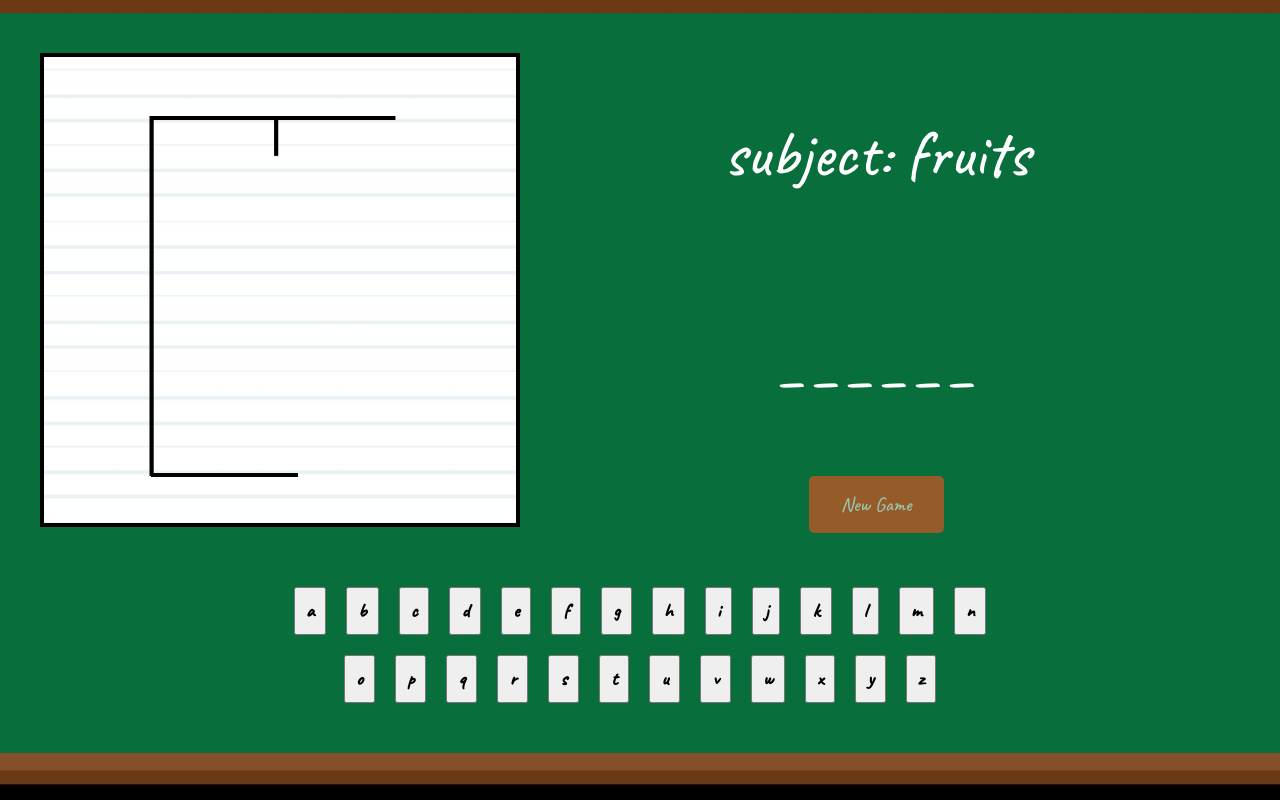
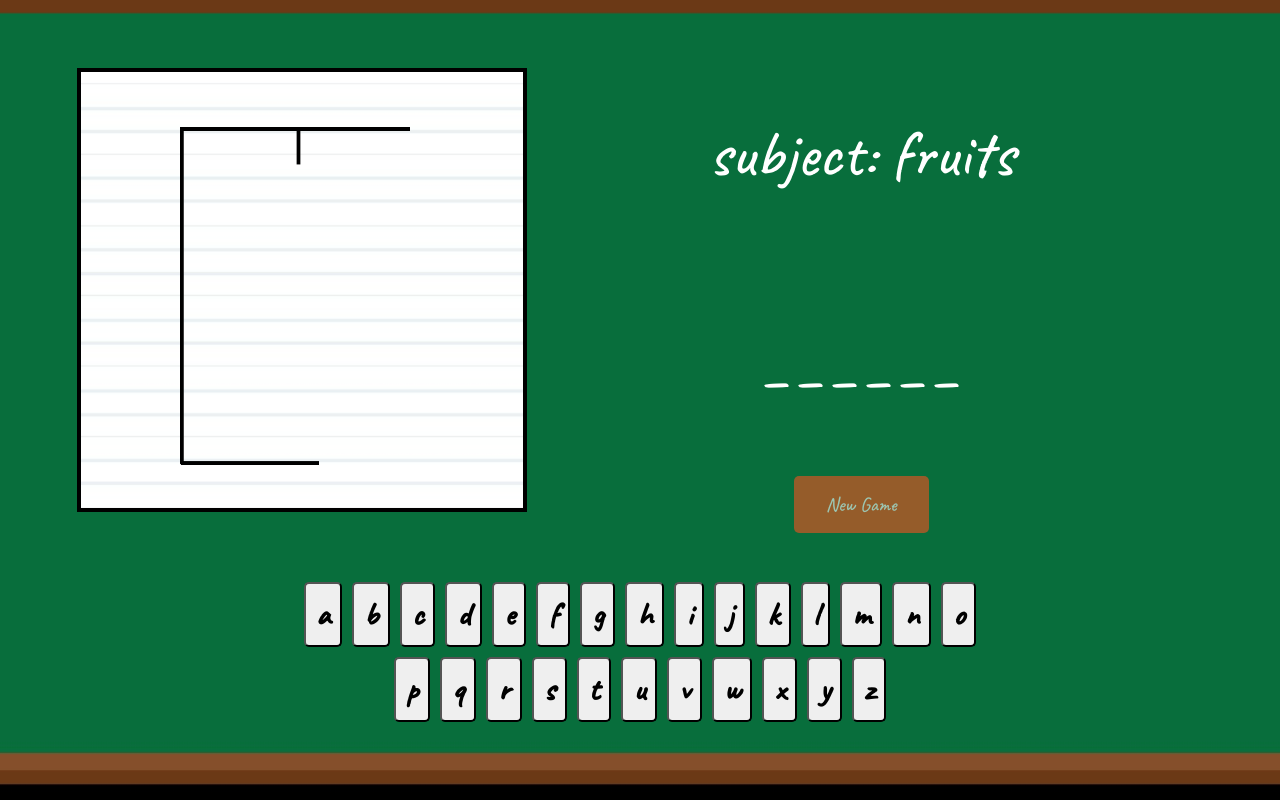
Before and after one commit to ShaharSalhov/hangman_game, a React (Create React App) app: page / in a window 1280 px wide. Built offline with nearby package versions, Linux system fonts and the light colour scheme; a web font is replaced by a local one.

Commit message:
increased letters font

```diff
--- a/src/App.css
+++ b/src/App.css
@@ -98,15 +98,6 @@ html {
   font-family: 'Caveat', cursive;
 }
 
-.lettersButtons {
-  font-family: 'Caveat', cursive;
-  font-size: larger;
-  font-weight: bolder;
-  padding: 10px;
-  margin: 10px;
-}
-
-
 
 @media screen and (max-width: 450px) {
   .lettersBoard {
@@ -129,7 +120,6 @@ html {
   }
 
 
-
 .rightLetter {
   color: green;
 }
@@ -141,3 +131,30 @@ html {
 .notChosenYet {
   color: black;
 }
+
+@media screen and (max-width: 450px) {
+  .lettersButtons {
+    font-family: 'Caveat', cursive;
+    font-size: 28px;
+    font-weight: bolder;
+    padding: 10px;
+    margin: 5px;
+    border-radius: 5px;
+  }
+}
+
+@media screen and (min-width: 451px) {
+  .lettersButtons {
+    font-family: 'Caveat', cursive;
+    font-size: 32px;
+    font-weight: bolder;
+    padding: 10px;
+    margin: 5px;
+    border-radius: 5px;
+  }
+}
+
+.lettersButtons:active {
+  transform: scale(1.5);
+  box-shadow: 1px 1px rgb(73, 72, 72);
+}
```
